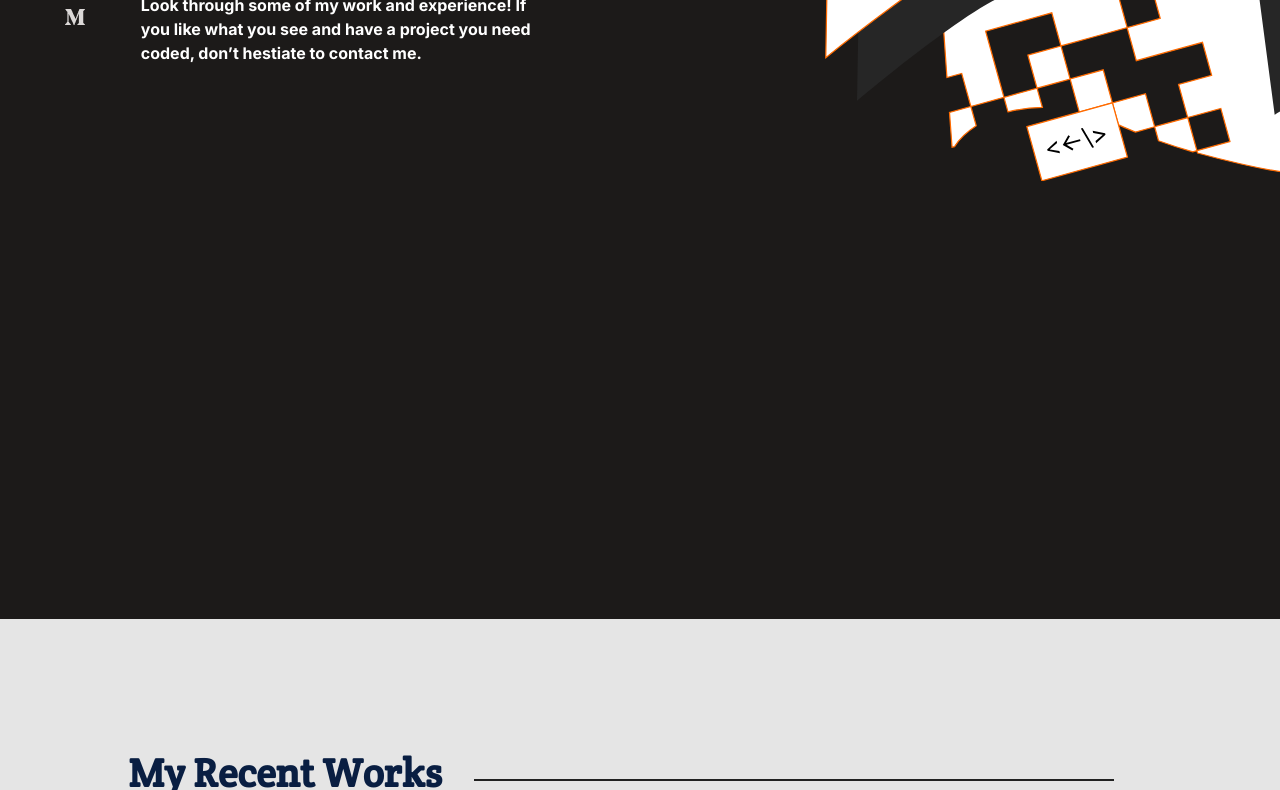
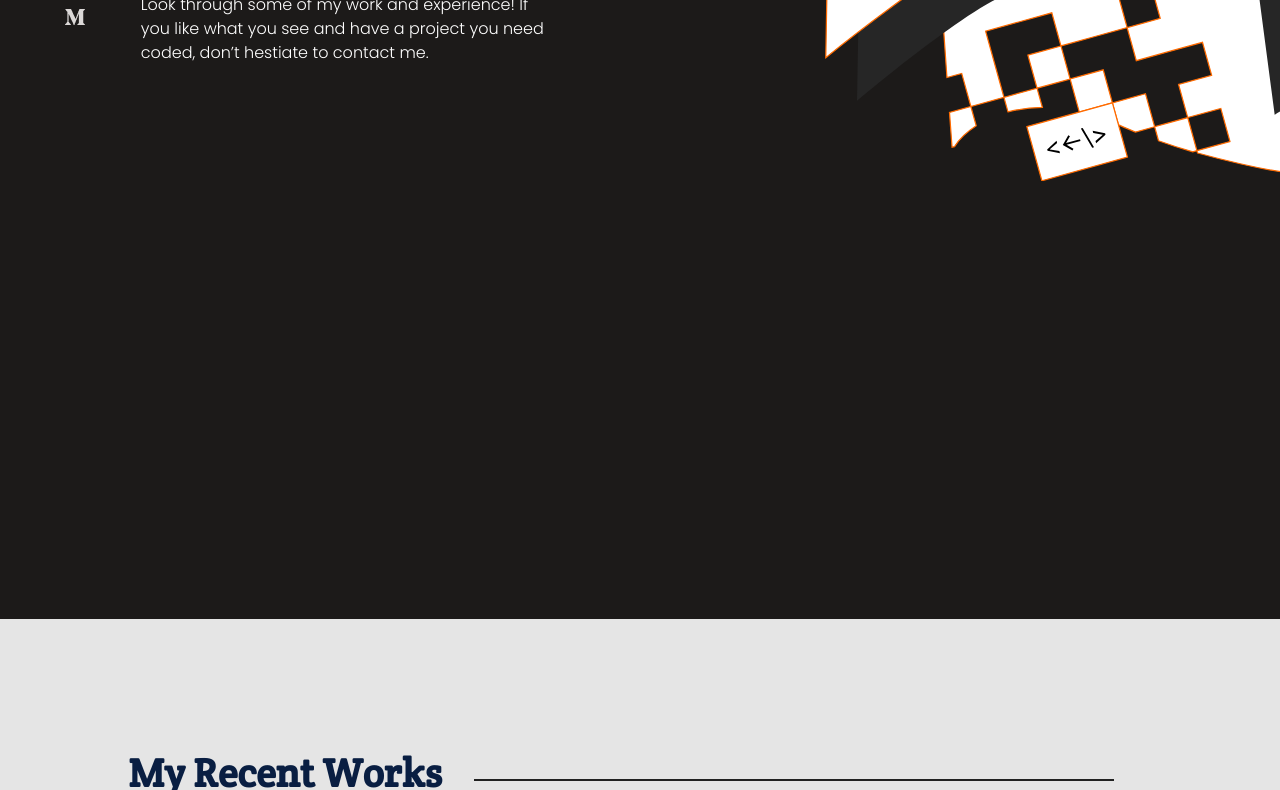
Before and after one commit to oyelakinG9/my_portfolio, a website: page index.html in a window 1280 px wide. Shown: the part 581-1371 px from the top of the page. Drawn offline with Linux system fonts and the light colour scheme.

Commit message:
feat: linter fix

```diff
--- a/css/my_portfolio.css
+++ b/css/my_portfolio.css
@@ -7,7 +7,7 @@
 }
 
 body {
-  font-family: "Poppins", Arial, Helvetica, sans-serif;
+  font-family: "Poppins",'Crete Round','Roboto','Inter', Arial, Helvetica, sans-serif;
   background: #e5e5e5;
 }
 
@@ -92,7 +92,7 @@ header {
 .my-text {
   color: #fff;
   margin: 5% 0;
-  font-family: 'Inter', 'sans-serif';
+  font-family: 'Poppins', 'sans-serif';
   line-height: 24px;
 }
 
```
